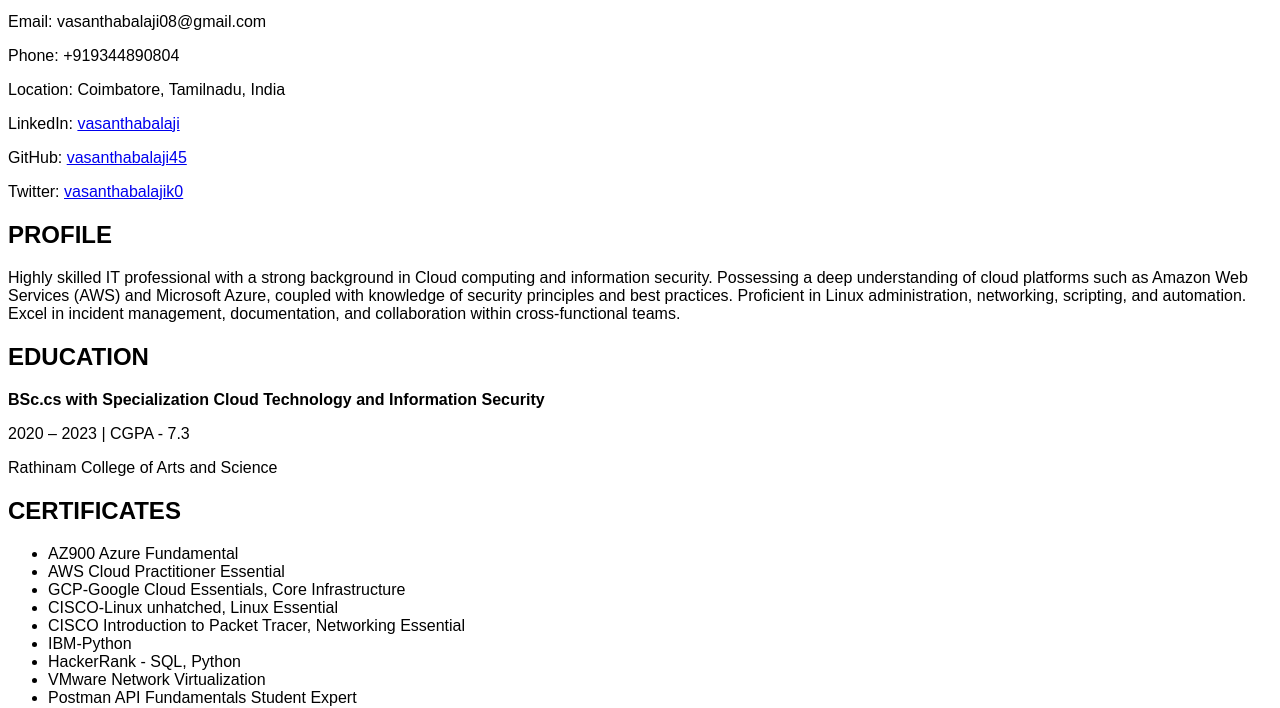
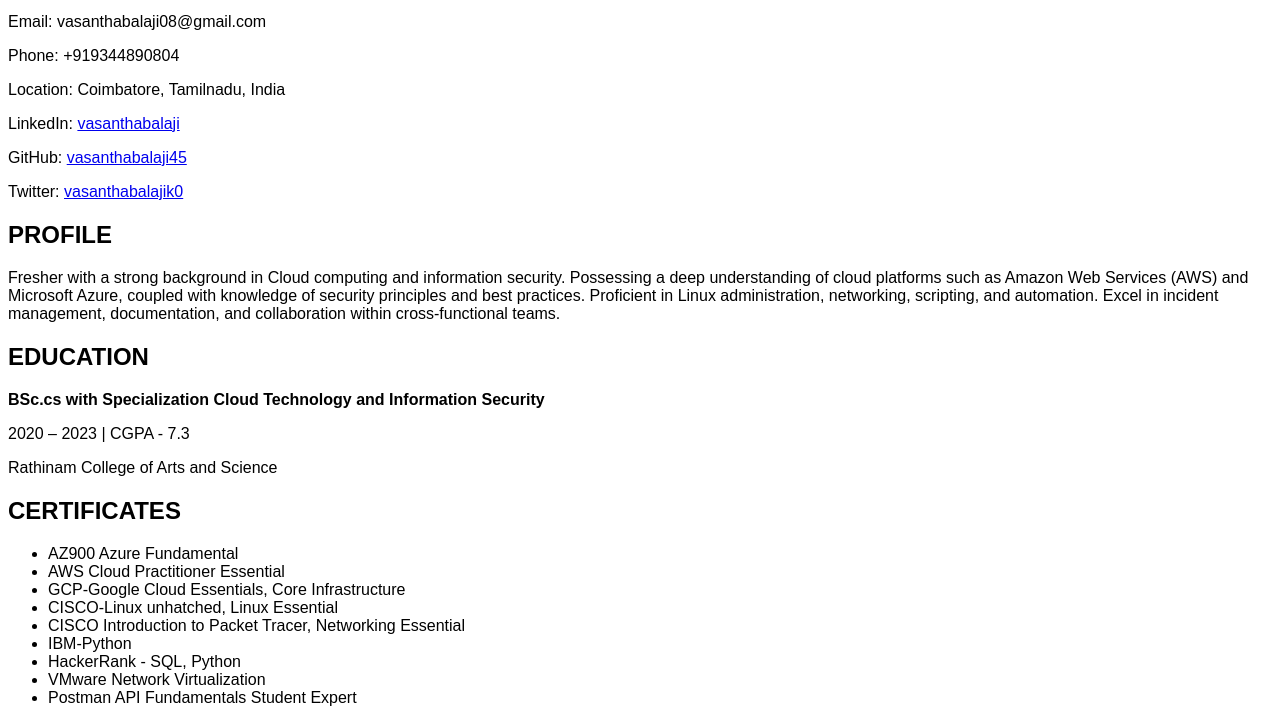
Before and after one commit to Vasanthabalaji01/vasanthabalaji_portfolio, a plain HTML site: page index.html in a window 1280 px wide. Shown: the part 101-809 px from the top of the page. Drawn offline with Linux system fonts and the light colour scheme.

Commit message:
Update index.html

```diff
--- a/index.html
+++ b/index.html
@@ -29,7 +29,7 @@
 
   <div class="section">
     <h2>PROFILE</h2>
-    <p>Highly skilled IT professional with a strong background in Cloud computing and information security. Possessing a deep understanding of cloud platforms such as Amazon Web Services (AWS) and Microsoft Azure, coupled with knowledge of security principles and best practices. Proficient in Linux administration, networking, scripting, and automation. Excel in incident management, documentation, and collaboration within cross-functional teams.</p>
+    <p>Fresher with a strong background in Cloud computing and information security. Possessing a deep understanding of cloud platforms such as Amazon Web Services (AWS) and Microsoft Azure, coupled with knowledge of security principles and best practices. Proficient in Linux administration, networking, scripting, and automation. Excel in incident management, documentation, and collaboration within cross-functional teams.</p>
   </div>
 
   <div class="section">
```
